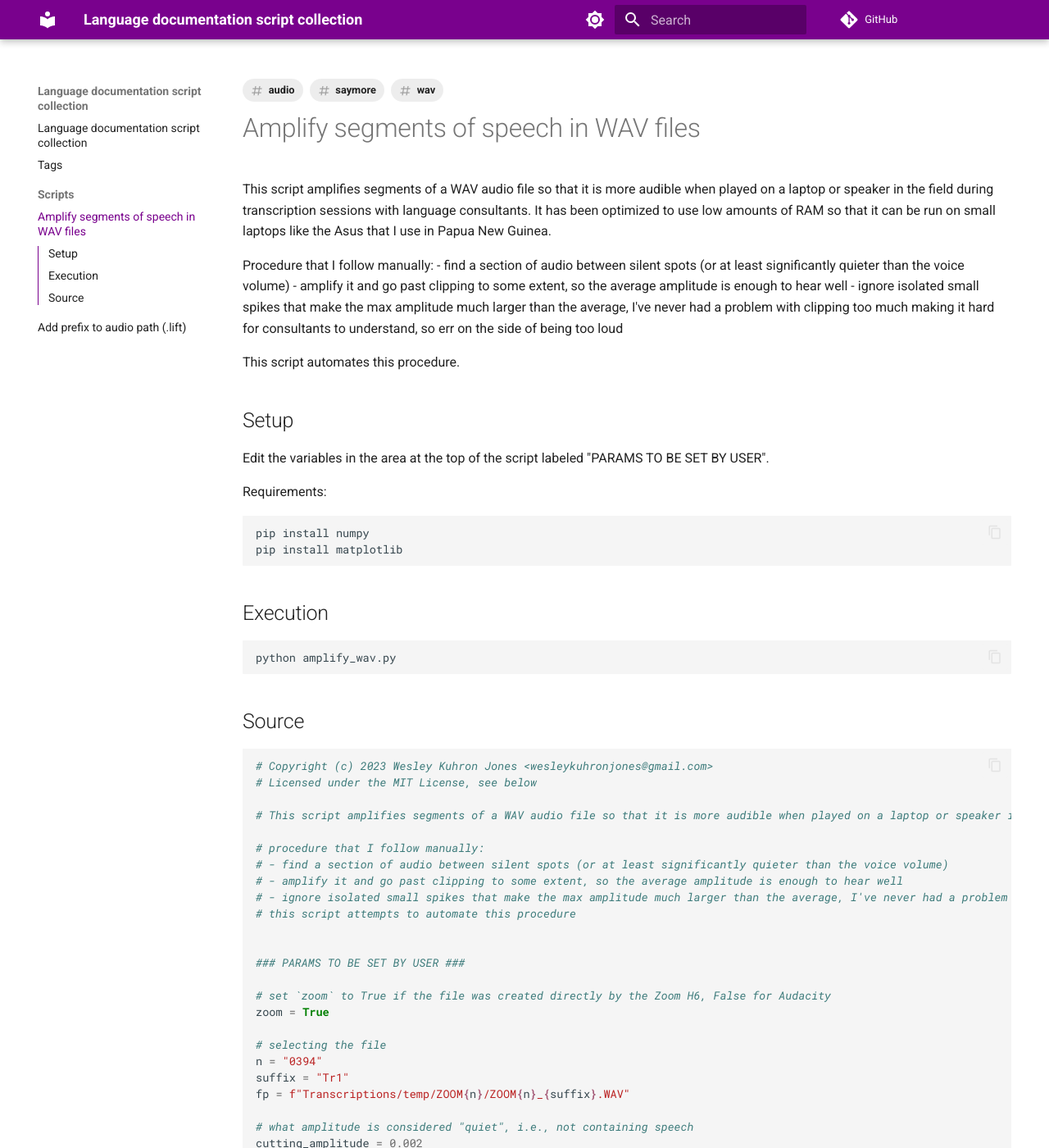
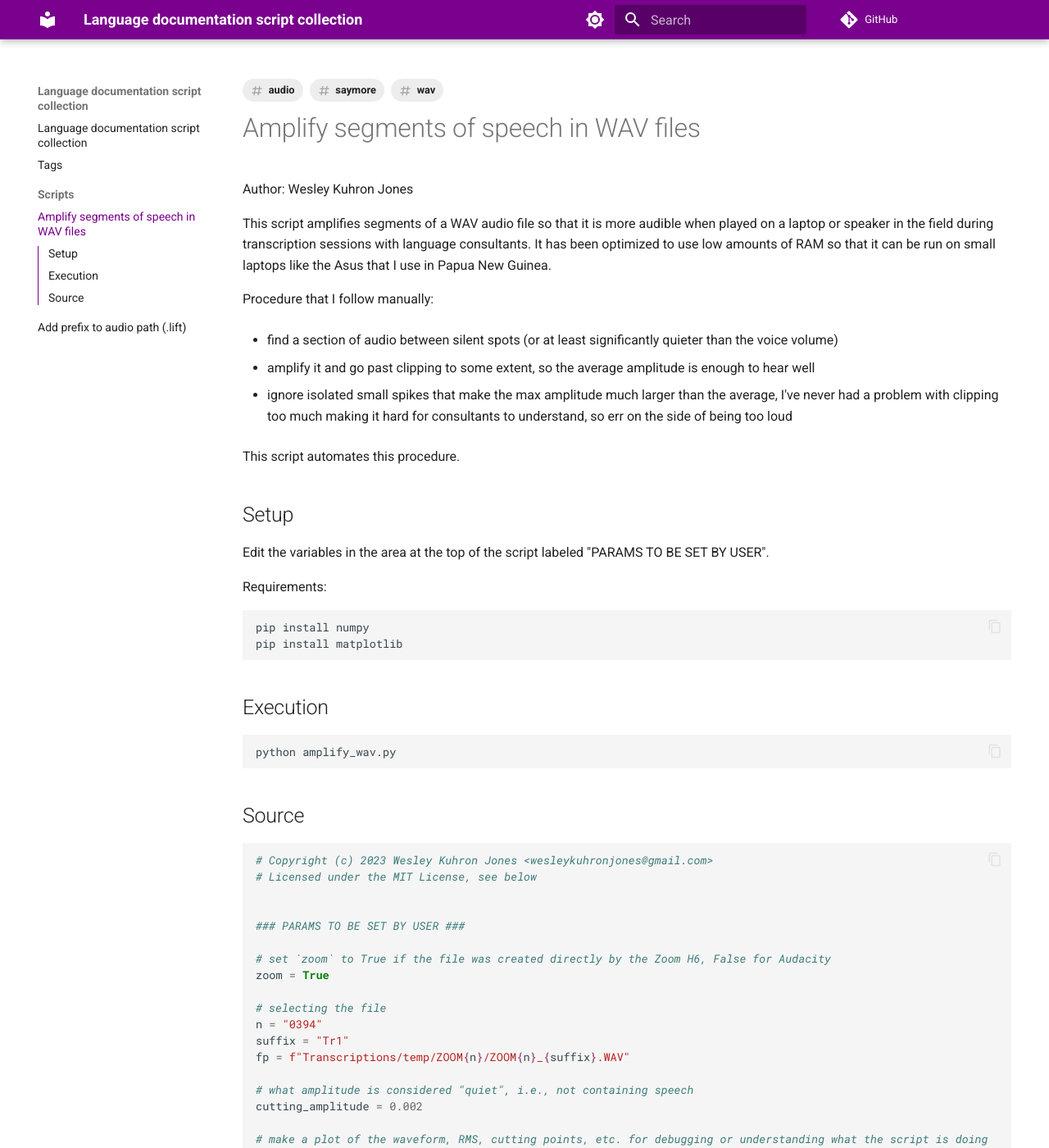
Before and after one commit to fmatter/langdoc-script-collection, an MkDocs documentation site: the page built from docs/scripts/amplify_wav.md, in a window 1280 px wide and 1400 px high. Shown: the whole window at 82% size. Built offline with MkDocs 1.6.1 and Material for MkDocs 9.7.7, drawn with Linux system fonts in a browser that asks for light colours; comment, search, counter and statistics services are not loaded; some of the changed lines change nothing that is shown.

Commit message:
docs for amplify script

```diff
--- a/docs/scripts/amplify_wav.md
+++ b/docs/scripts/amplify_wav.md
@@ -5,11 +5,16 @@ tags:
     - saymore
 ---
 # Amplify segments of speech in WAV files
+Author: Wesley Kuhron Jones
+
 This script amplifies segments of a WAV audio file so that it is more audible when played on a laptop or speaker in the field during transcription sessions with language consultants. It has been optimized to use low amounts of RAM so that it can be run on small laptops like the Asus that I use in Papua New Guinea.
 
 Procedure that I follow manually:
+
 - find a section of audio between silent spots (or at least significantly quieter than the voice volume)
+
 - amplify it and go past clipping to some extent, so the average amplitude is enough to hear well
+
 - ignore isolated small spikes that make the max amplitude much larger than the average, I've never had a problem with clipping too much making it hard for consultants to understand, so err on the side of being too loud
 
 This script automates this procedure.
--- a/mkdocs.yml
+++ b/mkdocs.yml
@@ -7,7 +7,8 @@ plugins:
   # - mkdocstrings
   - include-markdown
   - git-authors
-  - git-revision-date-localized
+  - git-revision-date-localized:
+      fallback_to_build_date: true
 extra_css:
   - style.css
 extra:
```
Also changed, not shown: amplify_wav.py (+0 -8 lines).
